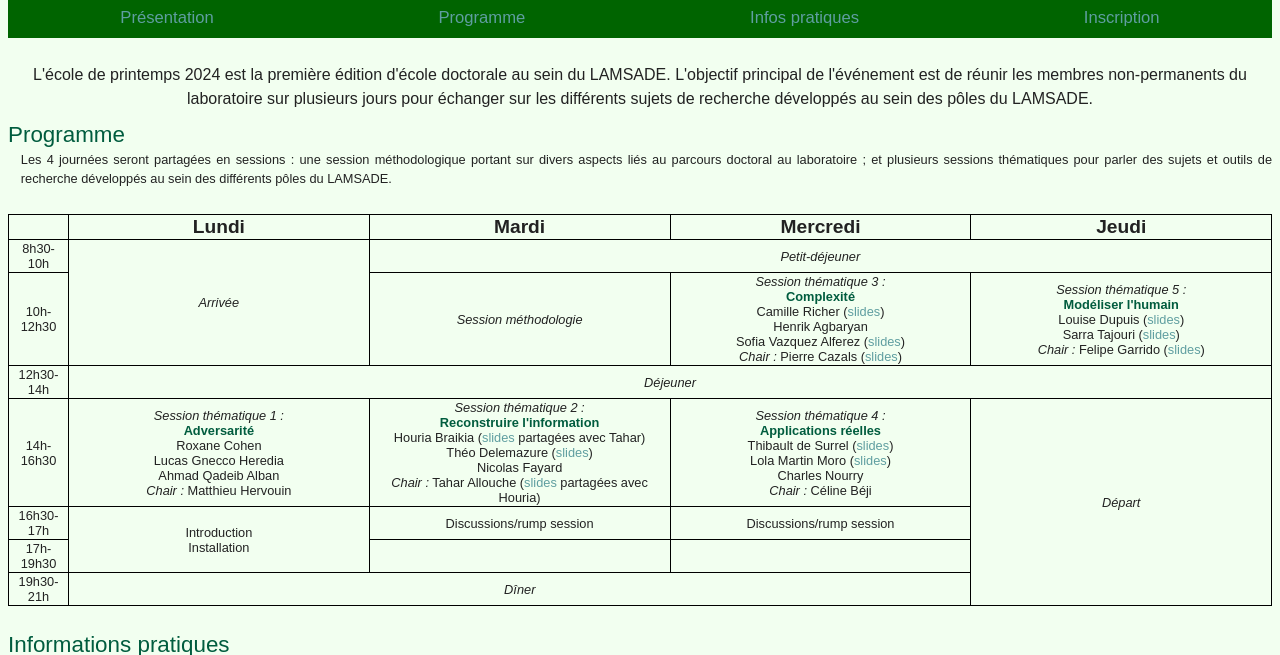
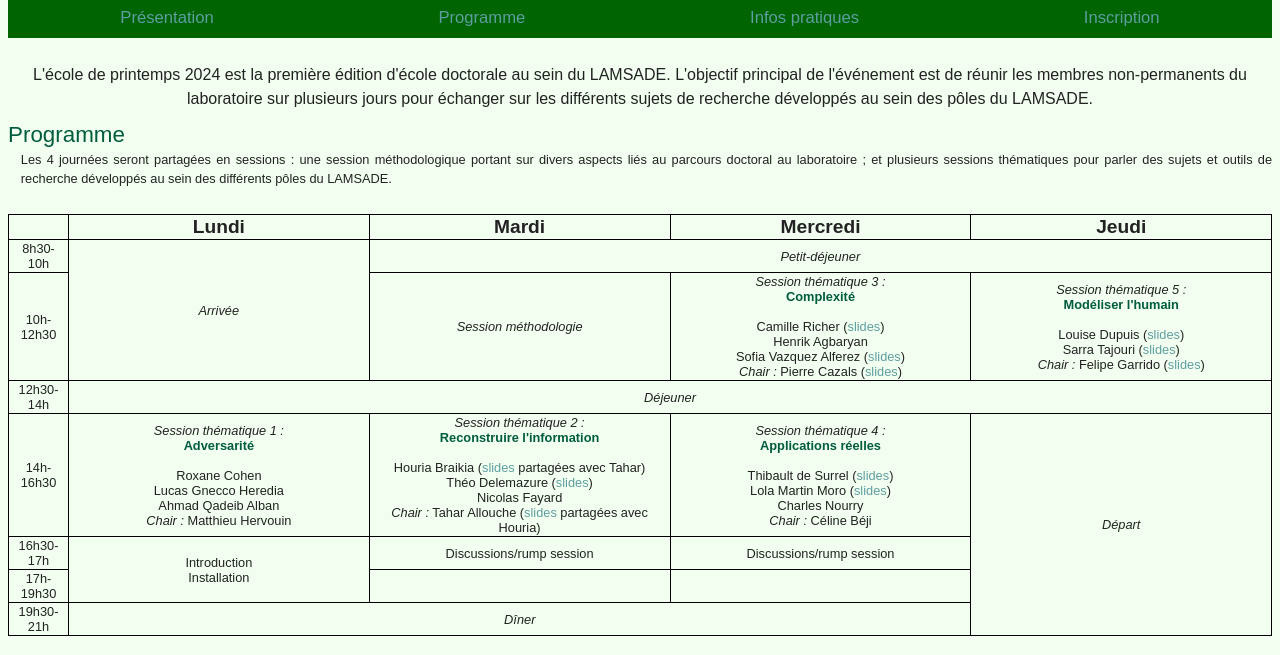
Before and after one commit to arianeravier/arianeravier.github.io, a plain HTML site: page school.html in a window 1280 px wide. Shown: the part 110-765 px from the top of the page. Drawn offline with nearby package versions, Linux system fonts and the light colour scheme.

Commit message:
legibilitutu

```diff
--- a/school.html
+++ b/school.html
@@ -56,9 +56,9 @@
 				<tr>
 					<td>10h-12h30</td>
 					<td><i>Session méthodologie</i></td>
-					<td><i>Session thématique 3 :</i> <br/> <b>Complexité</b> <br/>
+					<td><i>Session thématique 3 :</i> <br/> <b>Complexité</b> <br/> <br/>
 					Camille Richer (<a href="schoolslides/Camille_Richer_Lamsade_spring_school.pdf" target="_blank">slides</a>)<br/> Henrik Agbaryan<br/> Sofia Vazquez Alferez (<a href="schoolslides/Sofia_LAMSADE_SpringSchool2024.pdf" target="_blank">slides</a>)<br/> <i>Chair :</i> Pierre Cazals (<a href="schoolslides/cazals_spring_shcool.pdf" target="_blank">slides</a>)</td>
-					<td><i>Session thématique 5 :</i> <br/> <b>Modéliser l'humain</b><br/>Louise Dupuis (<a href="schoolslides/Louise_Impact_de_la_recherche_en_informatique.pdf" target="_blank">slides</a>)<br/> Sarra Tajouri (<a href="schoolslides/Sarra_Spring_school_Human_modelisation.pdf" target="_blank">slides</a>)<br/> <i>Chair :</i> Felipe Garrido (<a href="schoolslides/Felipe_Presentation_lamsade_spring_school.pdf" target="_blank">slides</a>)</td>
+					<td><i>Session thématique 5 :</i> <br/> <b>Modéliser l'humain</b><br/> <br/> Louise Dupuis (<a href="schoolslides/Louise_Impact_de_la_recherche_en_informatique.pdf" target="_blank">slides</a>)<br/> Sarra Tajouri (<a href="schoolslides/Sarra_Spring_school_Human_modelisation.pdf" target="_blank">slides</a>)<br/> <i>Chair :</i> Felipe Garrido (<a href="schoolslides/Felipe_Presentation_lamsade_spring_school.pdf" target="_blank">slides</a>)</td>
 				</tr>
 				<tr>
 					<td>12h30-14h</td>
@@ -67,11 +67,11 @@
 				<tr>
 					<td>14h-16h30</td>
 					<td>
-						<i>Session thématique 1 :</i> <br/> <b>Adversarité</b><br/>
+						<i>Session thématique 1 :</i> <br/> <b>Adversarité</b><br/> <br/>
 						Roxane Cohen<br/> Lucas Gnecco Heredia<br/> Ahmad Qadeib Alban<br/> <i>Chair :</i> Matthieu Hervouin
 					</td>
-					<td><i>Session thématique 2 :</i> <br/> <b>Reconstruire l'information</b><br/>Houria Braikia (<a href="schoolslides/Houria_Tahar_Spring_School_2024.pdf" target="_blank">slides</a> partagées avec Tahar)<br/>Théo Delemazure (<a href="schoolslides/Theo_Retrieving_Item_Ordering_with_Binary_Data.pdf" target="_blank">slides</a>)<br/>Nicolas Fayard<br/><i>Chair :</i> Tahar Allouche (<a href="schoolslides/Houria_Tahar_Spring_School_2024.pdf" target="_blank">slides</a> partagées avec Houria)</td>
-					<td><i>Session thématique 4 :</i> <br/> <b>Applications réelles</b><br/>Thibault de Surrel (<a href="schoolslides/spring_school_presentation_thibault.pdf" target="_blank">slides</a>)<br/> Lola Martin Moro (<a href="schoolslides/Lola_LAMSADE_SPRING_SCHOOL.pdf" target="_blank">slides</a>)<br/> Charles Nourry<br/> <i>Chair :</i> Céline Béji</td>
+					<td><i>Session thématique 2 :</i> <br/> <b>Reconstruire l'information</b><br/> <br/> Houria Braikia (<a href="schoolslides/Houria_Tahar_Spring_School_2024.pdf" target="_blank">slides</a> partagées avec Tahar)<br/>Théo Delemazure (<a href="schoolslides/Theo_Retrieving_Item_Ordering_with_Binary_Data.pdf" target="_blank">slides</a>)<br/>Nicolas Fayard<br/><i>Chair :</i> Tahar Allouche (<a href="schoolslides/Houria_Tahar_Spring_School_2024.pdf" target="_blank">slides</a> partagées avec Houria)</td>
+					<td><i>Session thématique 4 :</i> <br/> <b>Applications réelles</b><br/> <br/> Thibault de Surrel (<a href="schoolslides/spring_school_presentation_thibault.pdf" target="_blank">slides</a>)<br/> Lola Martin Moro (<a href="schoolslides/Lola_LAMSADE_SPRING_SCHOOL.pdf" target="_blank">slides</a>)<br/> Charles Nourry<br/> <i>Chair :</i> Céline Béji</td>
 					<td rowspan="4"><i>Départ</i></td>
 				</tr>
 				<tr>
@@ -110,9 +110,9 @@
 				<tr>
 					<td>10 AM - 12:30 PM</td>
 					<td><i>Methodology session</i></td>
-					<td><i>Themed session 3: </i> <br/> <b>Circumventing complexity</b><br/>
+					<td><i>Themed session 3: </i> <br/> <b>Circumventing complexity</b><br/> <br/>
 					Henrik Agbaryan<br/> Camille Richer (<a href="schoolslides/Camille_Richer_Lamsade_spring_school.pdf" target="_blank">slides</a>)<br/> Sofia Vazquez Alferez (<a href="schoolslides/Sofia_LAMSADE_SpringSchool2024.pdf" target="_blank">slides</a>)<br/> <i>Chair :</i> Pierre Cazals (<a href="schoolslides/cazals_spring_shcool.pdf" target="_blank">slides</a>)</td>
-					<td><i>Themed session 5: </i> <br/> <b>Modelling human</b><br/>Louise Dupuis (<a href="schoolslides/Louise_Impact_de_la_recherche_en_informatique.pdf" target="_blank">slides</a>)<br/> Sarra Tajouri (<a href="schoolslides/Sarra_Spring_school_Human_modelisation.pdf" target="_blank">slides</a>)<br/> <i>Chair :</i> Felipe Garrido (<a href="schoolslides/Felipe_Presentation_lamsade_spring_school.pdf" target="_blank">slides</a>)</td>
+					<td><i>Themed session 5: </i> <br/> <b>Modelling human</b><br/><br/> Louise Dupuis (<a href="schoolslides/Louise_Impact_de_la_recherche_en_informatique.pdf" target="_blank">slides</a>)<br/> Sarra Tajouri (<a href="schoolslides/Sarra_Spring_school_Human_modelisation.pdf" target="_blank">slides</a>)<br/> <i>Chair :</i> Felipe Garrido (<a href="schoolslides/Felipe_Presentation_lamsade_spring_school.pdf" target="_blank">slides</a>)</td>
 				</tr>
 				<tr>
 					<td>12:30-2 PM</td>
@@ -121,11 +121,11 @@
 				<tr>
 					<td>2-4:30 PM</td>
 					<td>
-						<i>Themed session 1:</i> <br/> <b>Adversarity</b><br/>
+						<i>Themed session 1:</i> <br/> <b>Adversarity</b><br/><br/>
 					Roxane Cohen<br/> Lucas Gnecco Heredia<br/> Ahmad Qadeib Alban<br/> <i>Chair :</i> Matthieu Hervouin
 					</td>
-					<td><i>Themed session 2 :</i> <br/> <b>Reconstructing information</b><br/>Houria Braikia (<a href="schoolslides/Houria_Tahar_Spring_School_2024.pdf" target="_blank">slides</a> shared with Tahar)<br/>Théo Delemazure (<a href="schoolslides/Theo_Retrieving_Item_Ordering_with_Binary_Data.pdf" target="_blank">slides</a>)<br/>Nicolas Fayard<br/><i>Chair :</i> Tahar Allouche (<a href="schoolslides/Houria_Tahar_Spring_School_2024.pdf" target="_blank">slides</a> shared with Houria)</td></td>
-					<td><i>Themed session 4 :</i> <br/> <b>Real-life applications</b><br/>Thibault de Surrel (<a href="schoolslides/spring_school_presentation_thibault.pdf" target="_blank">slides</a>)<br/> Lola Martin Moro<br/> Charles Nourry<br/> <i>Chair :</i> Céline Béji</td>
+					<td><i>Themed session 2 :</i> <br/> <b>Reconstructing information</b><br/><br/> Houria Braikia (<a href="schoolslides/Houria_Tahar_Spring_School_2024.pdf" target="_blank">slides</a> shared with Tahar)<br/>Théo Delemazure (<a href="schoolslides/Theo_Retrieving_Item_Ordering_with_Binary_Data.pdf" target="_blank">slides</a>)<br/>Nicolas Fayard<br/><i>Chair :</i> Tahar Allouche (<a href="schoolslides/Houria_Tahar_Spring_School_2024.pdf" target="_blank">slides</a> shared with Houria)</td></td>
+					<td><i>Themed session 4 :</i> <br/> <b>Real-life applications</b><br/><br/> Thibault de Surrel (<a href="schoolslides/spring_school_presentation_thibault.pdf" target="_blank">slides</a>)<br/> Lola Martin Moro<br/> Charles Nourry<br/> <i>Chair :</i> Céline Béji</td>
 					<td rowspan="4"><i>Departure</i></td>
 				</tr>
 				<tr>
```
